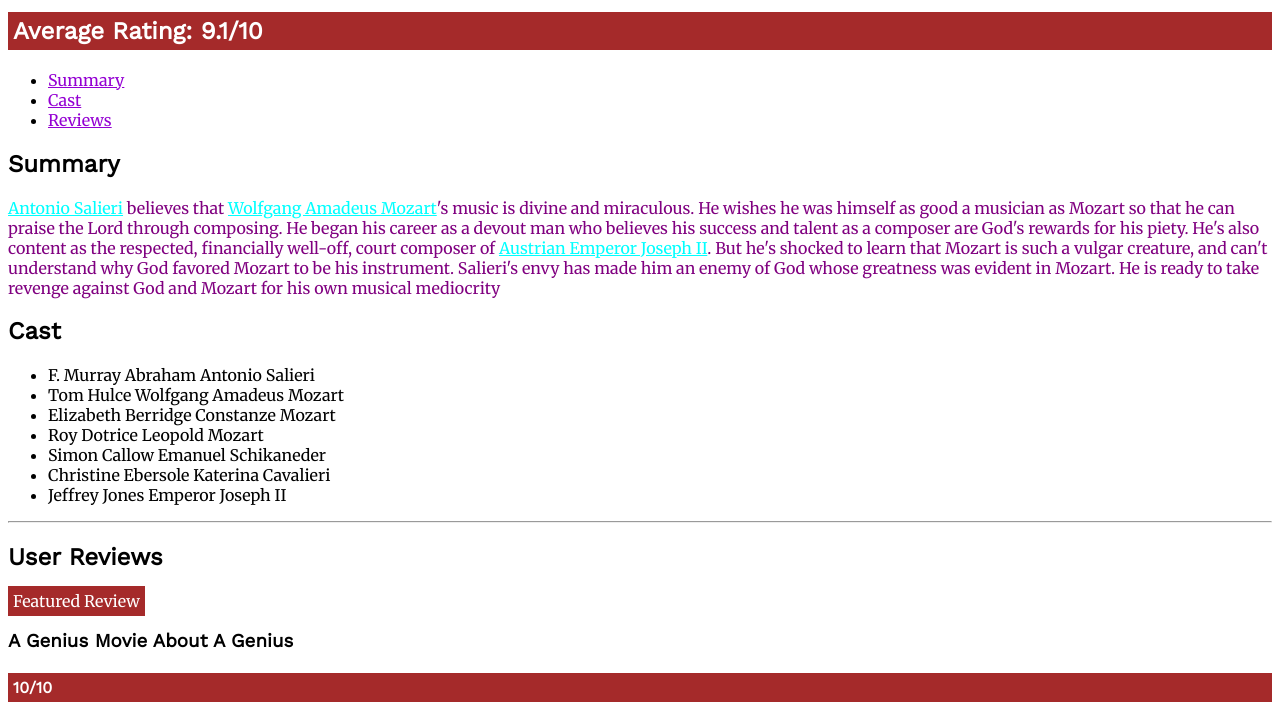
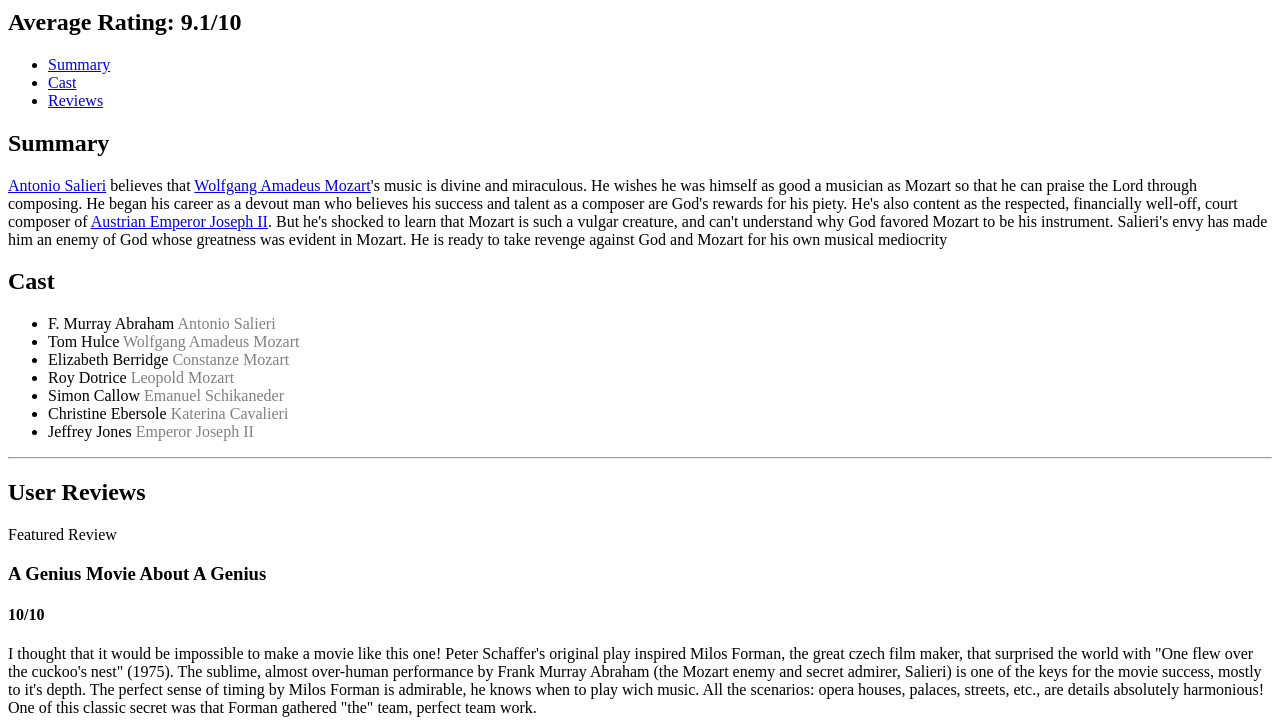
Before and after one commit to haislanrafael/esqueletodoprofessor, a plain HTML site: page index.html in a window 1280 px wide. Shown: the part 109-829 px from the top of the page. Drawn offline with nearby package versions, Linux system fonts and the light colour scheme.

Commit message:
combinador

```diff
--- a/app.css
+++ b/app.css
@@ -2,7 +2,7 @@
   margin: 0;
   padding: 0;
 } */
-
+/*
 body {
   font-family: Merriweather, serif;
 }
@@ -34,7 +34,10 @@ h1,h2, h3, h4, h5, h6{
   font-family: "Work Sans", sans-serif;
 }
 .score, .tag,#featured{   /* seletor de classe id todos acessiveis, pasta colocar a virgula para acessalos (modificalos) todos juntos.*/
-  background-color: brown;
-  color: white;
+ /* background-color: brown;
   padding: 5px;
 }
+ */
+ li span{             /* seletor de filho, li span acessa o span que esta dentro do li */
+  color: grey;
+ }
```
